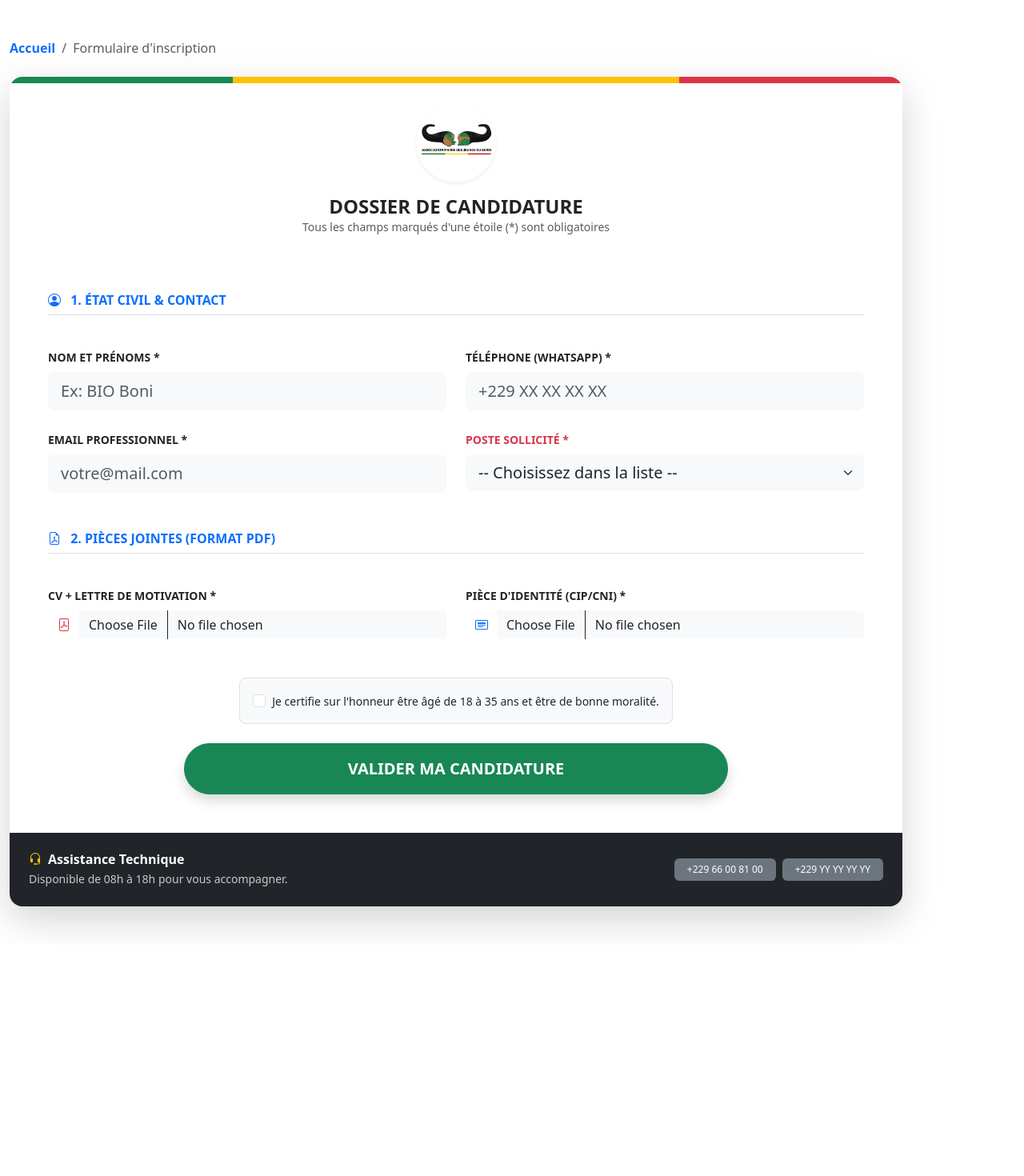
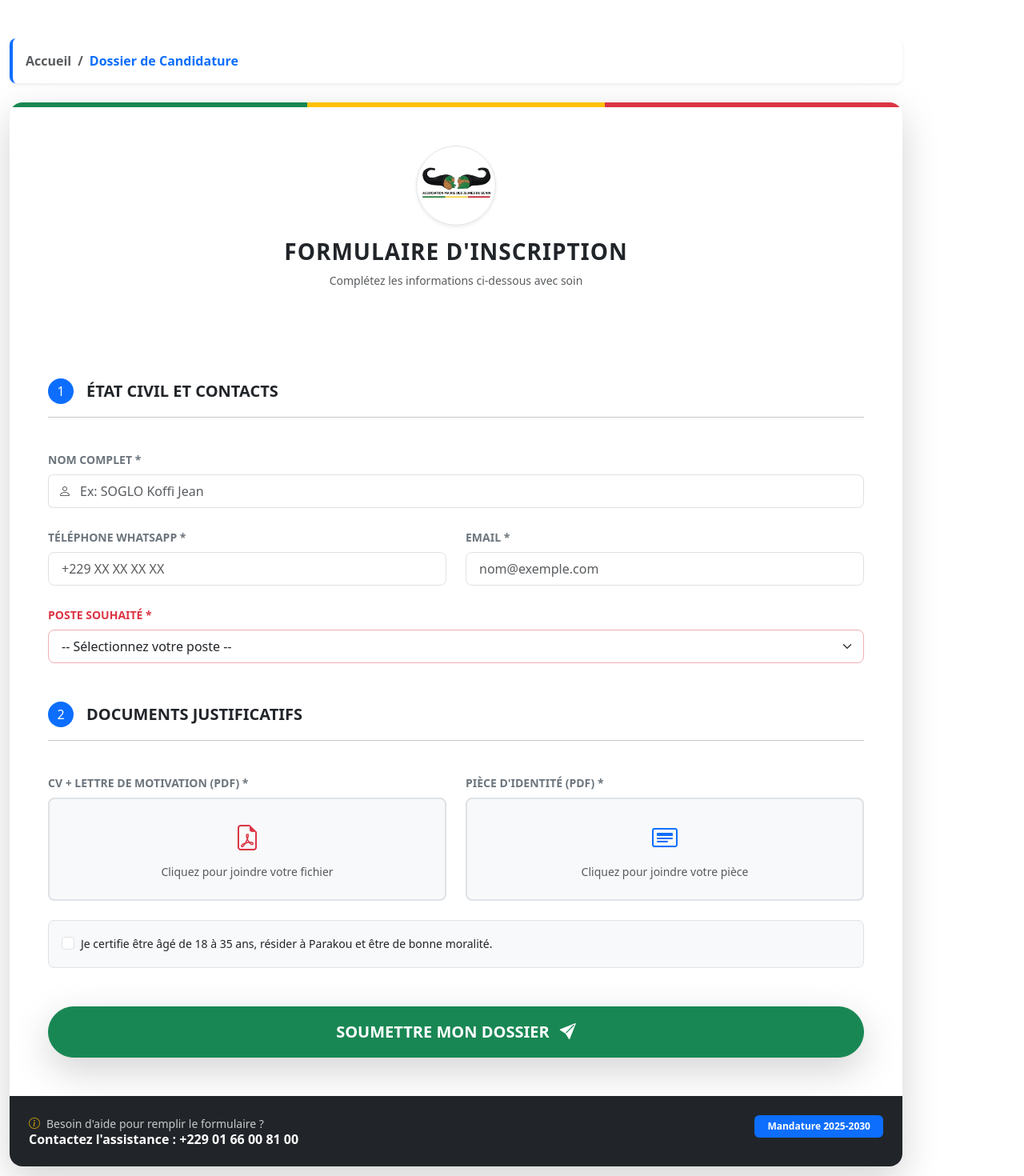
Before and after one commit to franktinongbe/Appel_-_Candidatures, a React (Vite) app: page /postuler in a window 1280 px wide. Shown: the top 1470 px of the page at 80% size. Before the commit the page ends 1181 px from the top, so only its background shows below. Built offline with nearby package versions, Linux system fonts and the light colour scheme.

Commit message:
last commit

```diff
--- a/src/components/InscriptionForm.jsx
+++ b/src/components/InscriptionForm.jsx
@@ -5,17 +5,19 @@ export default function InscriptionForm() {
   const [loading, setLoading] = useState(false);
   const [success, setSuccess] = useState(false);
 
+  // État pour afficher le nom des fichiers sélectionnés
+  const [fileNames, setFileNames] = useState({ cv: '', identity: '' });
+
   const postes = [
-    "Directeur de Cabinet", "Chargé(e) de la Communication", "Secrétaire Général(e)",
-    "Secrétaire Général(e) Adjoint(e)", "Trésorier(ère) Général(e)", "Trésorier(ère) Adjoint(e)",
-    "Chef(fe) de Projet", "Chef Service : Environnement & Assainissement",
-    "Chef Service : Sports & Loisirs", "Chef Service : Entrepreneuriat & Emploi des Jeunes",
-    "Chef Service : Intercommunalité & Renforcement des Capacités",
-    "Chef Service : Informatique & Numérique", "Chef Service : Communication",
-    "Chef Service : Agriculture", "Chef Service : Santé & Éducation Sexuelle",
-    "Chef Service : Genre & Affaires Sociales", "Chef Service : Culture, Patrimoine & Tourisme",
-    "Chef Service : Éducation & Relations Institutionnelles"
+    { cat: "Bureau Exécutif", items: ["Directeur de Cabinet", "Chargé(e) de la Communication", "Secrétaire Général(e)", "Secrétaire Général(e) Adjoint(e)", "Trésorier(ère) Général(e)", "Trésorier(ère) Adjoint(e)", "Chef(fe) de Projet"] },
+    { cat: "Chefs de Services", items: ["Environnement & Assainissement", "Sports & Loisirs", "Entrepreneuriat & Emploi des Jeunes", "Intercommunalité & Renforcement des Capacités", "Informatique & Numérique", "Communication", "Agriculture", "Santé & Éducation Sexuelle", "Genre & Affaires Sociales", "Culture, Patrimoine & Tourisme", "Éducation & Relations Institutionnelles"] }
   ];
+
+  const handleFileChange = (e, key) => {
+    if (e.target.files[0]) {
+      setFileNames({ ...fileNames, [key]: e.target.files[0].name });
+    }
+  };
 
   const handleSubmit = (e) => {
     e.preventDefault();
@@ -23,17 +25,20 @@ export default function InscriptionForm() {
     setTimeout(() => {
       setLoading(false);
       setSuccess(true);
+      window.scrollTo(0, 0);
     }, 2000);
   };
 
   if (success) {
     return (
-      <div className="container mt-5 text-center animate__animated animate__fadeIn">
-        <div className="card p-5 shadow-lg border-0 rounded-4 bg-white">
-          <div className="display-1 text-success mb-3">✅</div>
-          <h2 className="fw-bold text-dark">Candidature Envoyée !</h2>
-          <p className="text-muted fs-5">Merci pour votre intérêt. Votre dossier est désormais en cours d'étude par la Mairie des Jeunes.</p>
-          <Link to="/" className="btn btn-primary px-5 py-3 mt-3 rounded-pill fw-bold shadow-sm">
+      <div className="container py-5 text-center animate__animated animate__zoomIn">
+        <div className="card p-5 shadow-lg border-0 rounded-4 bg-white mx-auto" style={{maxWidth: '600px'}}>
+          <div className="mb-4">
+            <i className="bi bi-check-circle-fill text-success" style={{fontSize: '5rem'}}></i>
+          </div>
+          <h2 className="fw-black text-dark">Candidature Envoyée !</h2>
+          <p className="text-muted fs-5 mb-4">Votre dossier pour la mandature 2025-2030 a été enregistré avec succès.</p>
+          <Link to="/" className="btn btn-primary btn-lg px-5 rounded-pill fw-bold shadow">
             RETOUR À L'ACCUEIL
           </Link>
         </div>
@@ -42,123 +47,155 @@ export default function InscriptionForm() {
   }
 
   return (
-    <div className="container my-5 animate__animated animate__fadeIn">
-      {/* Fil d'ariane */}
-      <nav aria-label="breadcrumb" className="mb-4">
-        <ol className="breadcrumb">
-          <li className="breadcrumb-item"><Link to="/" className="text-decoration-none fw-bold">Accueil</Link></li>
-          <li className="breadcrumb-item active fw-medium">Formulaire d'inscription</li>
+    <div className="container py-4 py-md-5">
+      {/* Fil d'ariane stylisé */}
+      <nav aria-label="breadcrumb" className="mb-4 bg-white p-3 rounded-3 shadow-sm border-start border-primary border-4">
+        <ol className="breadcrumb mb-0">
+          <li className="breadcrumb-item"><Link to="/" className="text-decoration-none text-muted fw-bold">Accueil</Link></li>
+          <li className="breadcrumb-item active text-primary fw-bold">Dossier de Candidature</li>
         </ol>
       </nav>
 
       <div className="card shadow-lg border-0 rounded-4 overflow-hidden">
-        {/* En-tête avec rappel des couleurs nationales */}
-        <div className="d-flex" style={{height: '8px'}}>
-          <div className="w-25 bg-success"></div>
-          <div className="w-50 bg-warning"></div>
-          <div className="w-25 bg-danger"></div>
+        {/* Barre de couleur nationale fine */}
+        <div className="d-flex" style={{height: '6px'}}>
+          <div className="flex-grow-1 bg-success"></div>
+          <div className="flex-grow-1 bg-warning"></div>
+          <div className="flex-grow-1 bg-danger"></div>
         </div>
 
-        <div className="card-header bg-white text-center py-4 border-0">
-          <img src="/logo.jpeg" alt="Logo AMJB" style={{ height: '100px', width: '100px', objectFit: 'contain' }} className="mb-3 rounded-circle shadow-sm p-1 bg-white" />
-          <h4 className="fw-bold text-dark mb-0">DOSSIER DE CANDIDATURE</h4>
-          <p className="small text-muted mb-0 italic">Tous les champs marqués d'une étoile (*) sont obligatoires</p>
+        <div className="card-header bg-white text-center py-5 border-0">
+          <img src="/logo.jpeg" alt="Logo AMJB" style={{ width: '100px', height: '100px' }} className="mb-3 rounded-circle shadow-sm border p-1" />
+          <h3 className="fw-black text-dark text-uppercase letter-spacing-1">Formulaire d'Inscription</h3>
+          <p className="text-muted small">Complétez les informations ci-dessous avec soin</p>
         </div>
 
-        <div className="card-body p-4 p-lg-5 bg-white">
-          <form onSubmit={handleSubmit}>
+        <div className="card-body p-3 p-md-5 pt-0">
+          <form onSubmit={handleSubmit} className="needs-validation">
             <div className="row g-4">
 
+              {/* --- SECTION 1 --- */}
               <div className="col-12">
-                <h6 className="text-primary fw-bold text-uppercase border-bottom pb-2 mb-3">
-                  <i className="bi bi-person-circle me-2"></i> 1. État Civil & Contact
-                </h6>
+                <div className="d-flex align-items-center mb-3">
+                  <span className="bg-primary text-white rounded-circle d-flex align-items-center justify-content-center me-3" style={{width: '32px', height: '32px'}}>1</span>
+                  <h5 className="fw-bold text-dark mb-0">ÉTAT CIVIL ET CONTACTS</h5>
+                </div>
+                <hr className="mt-0 opacity-10"/>
+              </div>
+
+              <div className="col-md-12">
+                <label className="form-label fw-bold text-secondary small uppercase">Nom Complet *</label>
+                <div className="input-group">
+                  <span className="input-group-text bg-white border-end-0 text-muted"><i className="bi bi-person"></i></span>
+                  <input type="text" className="form-control form-control-lg border-start-0 ps-0 fs-6" placeholder="Ex: SOGLO Koffi Jean" required />
+                </div>
               </div>
 
               <div className="col-md-6">
-                <label className="form-label fw-bold small">NOM ET PRÉNOMS *</label>
-                <input type="text" className="form-control form-control-lg bg-light border-0" placeholder="Ex: BIO Boni" required />
+                <label className="form-label fw-bold text-secondary small uppercase">Téléphone WhatsApp *</label>
+                <input type="tel" className="form-control form-control-lg fs-6" placeholder="+229 XX XX XX XX" required />
               </div>
 
               <div className="col-md-6">
-                <label className="form-label fw-bold small">TÉLÉPHONE (WHATSAPP) *</label>
-                <input type="tel" className="form-control form-control-lg bg-light border-0" placeholder="+229 XX XX XX XX" required />
+                <label className="form-label fw-bold text-secondary small uppercase">Email *</label>
+                <input type="email" className="form-control form-control-lg fs-6" placeholder="nom@exemple.com" required />
               </div>
 
-              <div className="col-md-6">
-                <label className="form-label fw-bold small">EMAIL PROFESSIONNEL *</label>
-                <input type="email" className="form-control form-control-lg bg-light border-0" placeholder="votre@mail.com" required />
-              </div>
-
-              <div className="col-md-6">
-                <label className="form-label fw-bold small text-danger">POSTE SOLLICITÉ *</label>
-                <select className="form-select form-select-lg bg-light border-0" required>
-                  <option value="">-- Choisissez dans la liste --</option>
-                  {postes.map((p, index) => (
-                    <option key={index} value={p}>{p}</option>
+              <div className="col-12">
+                <label className="form-label fw-bold text-danger small uppercase">Poste Souhaité *</label>
+                <select className="form-select form-select-lg fs-6 border-danger-subtle" required>
+                  <option value="">-- Sélectionnez votre poste --</option>
+                  {postes.map((group, idx) => (
+                    <optgroup key={idx} label={group.cat}>
+                      {group.items.map((p, i) => <option key={i} value={p}>{p}</option>)}
+                    </optgroup>
                   ))}
                 </select>
               </div>
 
+              {/* --- SECTION 2 --- */}
               <div className="col-12 mt-5">
-                <h6 className="text-primary fw-bold text-uppercase border-bottom pb-2 mb-3">
-                  <i className="bi bi-file-earmark-pdf me-2"></i> 2. Pièces Jointes (Format PDF)
-                </h6>
+                <div className="d-flex align-items-center mb-3">
+                  <span className="bg-primary text-white rounded-circle d-flex align-items-center justify-content-center me-3" style={{width: '32px', height: '32px'}}>2</span>
+                  <h5 className="fw-bold text-dark mb-0">DOCUMENTS JUSTIFICATIFS</h5>
+                </div>
+                <hr className="mt-0 opacity-10"/>
               </div>
 
               <div className="col-md-6">
-                <label className="form-label fw-bold small">CV + LETTRE DE MOTIVATION *</label>
-                <div className="input-group">
-                  <span className="input-group-text bg-white border-0"><i className="bi bi-file-pdf text-danger"></i></span>
-                  <input type="file" className="form-control border-0 bg-light" accept=".pdf" required />
+                <label className="form-label fw-bold text-secondary small">CV + LETTRE DE MOTIVATION (PDF) *</label>
+                <div className="file-upload-wrapper">
+                  <input type="file" id="cvFile" className="d-none" accept=".pdf" onChange={(e) => handleFileChange(e, 'cv')} required />
+                  <label htmlFor="cvFile" className="file-upload-label d-flex flex-column align-items-center justify-content-center p-4 border border-2 border-dashed rounded-3 pointer">
+                    <i className="bi bi-file-earmark-pdf text-danger fs-2 mb-2"></i>
+                    <span className="small text-center text-muted">{fileNames.cv || "Cliquez pour joindre votre fichier"}</span>
+                  </label>
                 </div>
               </div>
 
               <div className="col-md-6">
-                <label className="form-label fw-bold small">PIÈCE D'IDENTITÉ (CIP/CNI) *</label>
-                <div className="input-group">
-                  <span className="input-group-text bg-white border-0"><i className="bi bi-card-heading text-primary"></i></span>
-                  <input type="file" className="form-control border-0 bg-light" accept=".pdf" required />
+                <label className="form-label fw-bold text-secondary small">PIÈCE D'IDENTITÉ (PDF) *</label>
+                <div className="file-upload-wrapper">
+                  <input type="file" id="idFile" className="d-none" accept=".pdf" onChange={(e) => handleFileChange(e, 'identity')} required />
+                  <label htmlFor="idFile" className="file-upload-label d-flex flex-column align-items-center justify-content-center p-4 border border-2 border-dashed rounded-3 pointer">
+                    <i className="bi bi-card-heading text-primary fs-2 mb-2"></i>
+                    <span className="small text-center text-muted">{fileNames.identity || "Cliquez pour joindre votre pièce"}</span>
+                  </label>
                 </div>
               </div>
 
-              <div className="col-12 mt-5 text-center">
-                <div className="form-check d-inline-block text-start mb-4 p-3 bg-light rounded-3 border">
-                  <input className="form-check-input ms-0 me-2" type="checkbox" id="certify" required />
-                  <label className="form-check-label small fw-medium" htmlFor="certify">
-                    Je certifie sur l'honneur être âgé de 18 à 35 ans et être de bonne moralité.
-                  </label>
+              {/* Validation */}
+              <div className="col-12 mt-4">
+                <div className="p-3 rounded-3 bg-light border">
+                  <div className="form-check">
+                    <input className="form-check-input" type="checkbox" id="confirm" required />
+                    <label className="form-check-label small text-dark fw-medium" htmlFor="confirm">
+                      Je certifie être âgé de 18 à 35 ans, résider à Parakou et être de bonne moralité.
+                    </label>
+                  </div>
                 </div>
+              </div>
 
-                <div className="d-grid gap-2 col-lg-8 mx-auto">
-                  <button type="submit" className="btn btn-success btn-lg fw-bold py-3 shadow rounded-pill" disabled={loading}>
-                    {loading ? (
-                      <><span className="spinner-border spinner-border-sm me-2"></span> TRAITEMENT...</>
-                    ) : 'VALIDER MA CANDIDATURE'}
-                  </button>
-                </div>
+              <div className="col-12 text-center mt-5">
+                <button type="submit" className="btn btn-success btn-lg px-md-5 py-3 rounded-pill fw-bold shadow-lg w-100 w-md-auto" disabled={loading}>
+                  {loading ? (
+                    <><span className="spinner-border spinner-border-sm me-2"></span> ENVOI EN COURS...</>
+                  ) : (
+                    <>SOUMETTRE MON DOSSIER <i className="bi bi-send-fill ms-2"></i></>
+                  )}
+                </button>
               </div>
 
             </div>
           </form>
         </div>
 
-        {/* Footer Contacts */}
-        <div className="card-footer bg-dark text-white p-4 border-0">
-          <div className="row align-items-center">
-            <div className="col-md-6 text-center text-md-start mb-3 mb-md-0">
-              <h6 className="fw-bold mb-1"><i className="bi bi-headset me-2 text-warning"></i>Assistance Technique</h6>
-              <p className="small mb-0 opacity-75">Disponible de 08h à 18h pour vous accompagner.</p>
+        {/* Aide Footer */}
+        <div className="bg-dark text-white p-4">
+          <div className="row g-3 text-center text-md-start">
+            <div className="col-md-8">
+              <p className="mb-0 small opacity-75"><i className="bi bi-info-circle me-2 text-warning"></i>Besoin d'aide pour remplir le formulaire ?</p>
+              <h6 className="mb-0 fw-bold">Contactez l'assistance : +229 01 66 00 81 00</h6>
             </div>
-            <div className="col-md-6 text-center text-md-end">
-              <div className="d-flex flex-wrap justify-content-center justify-content-md-end gap-2">
-                <span className="badge bg-secondary py-2 px-3 fw-normal">+229 66 00 81 00 </span>
-                <span className="badge bg-secondary py-2 px-3 fw-normal">+229 YY YY YY YY</span>
-              </div>
+            <div className="col-md-4 text-md-end">
+              <span className="badge bg-primary px-3 py-2">Mandature 2025-2030</span>
             </div>
           </div>
         </div>
       </div>
+
+      <style>{`
+        .fw-black { font-weight: 900; }
+        .letter-spacing-1 { letter-spacing: 1px; }
+        .pointer { cursor: pointer; }
+        .file-upload-label { transition: all 0.3s ease; background: #f8f9fa; }
+        .file-upload-label:hover { border-color: #0d6efd !important; background: #f0f7ff; }
+        .form-control:focus, .form-select:focus { border-color: #0d6efd; box-shadow: 0 0 0 0.25rem rgba(13,110,253,.1); }
+        .uppercase { text-transform: uppercase; }
+        @media (max-width: 768px) {
+          .card-header h3 { font-size: 1.25rem; }
+        }
+      `}</style>
     </div>
   );
 }
```
